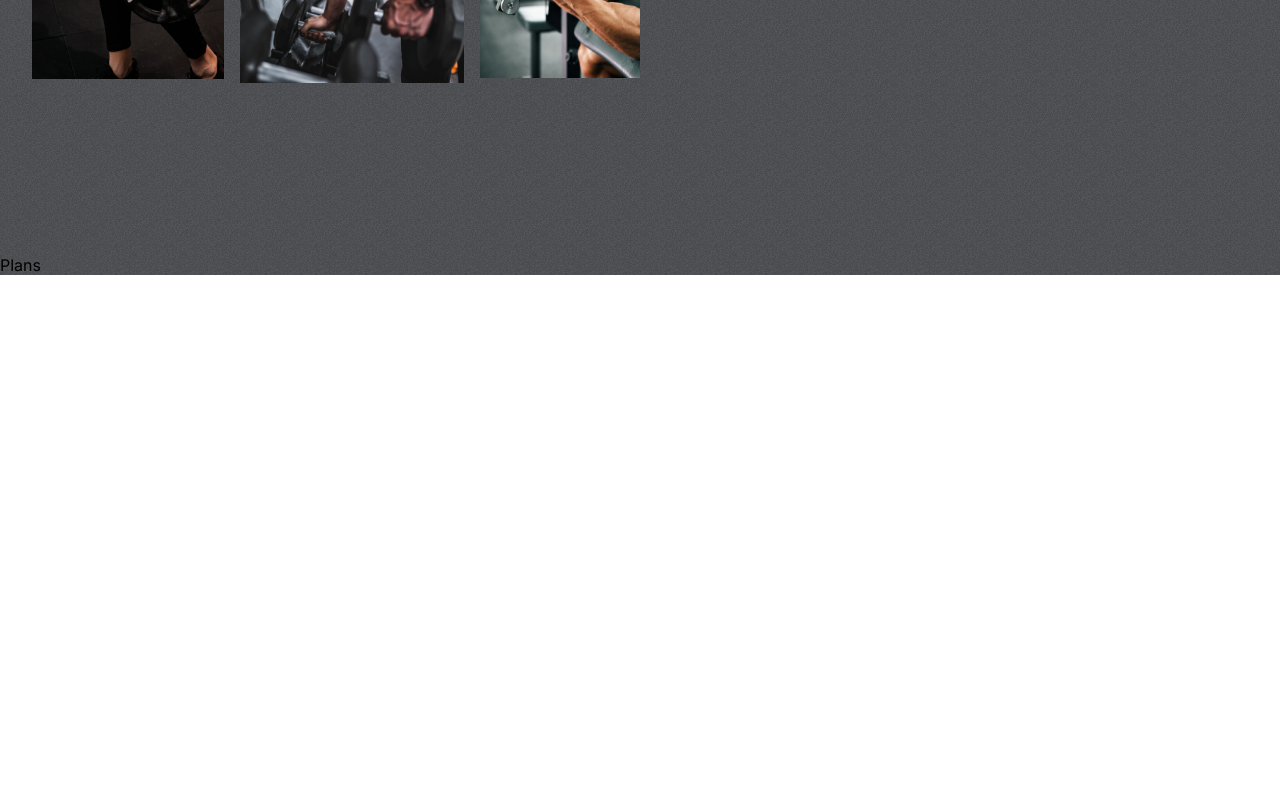
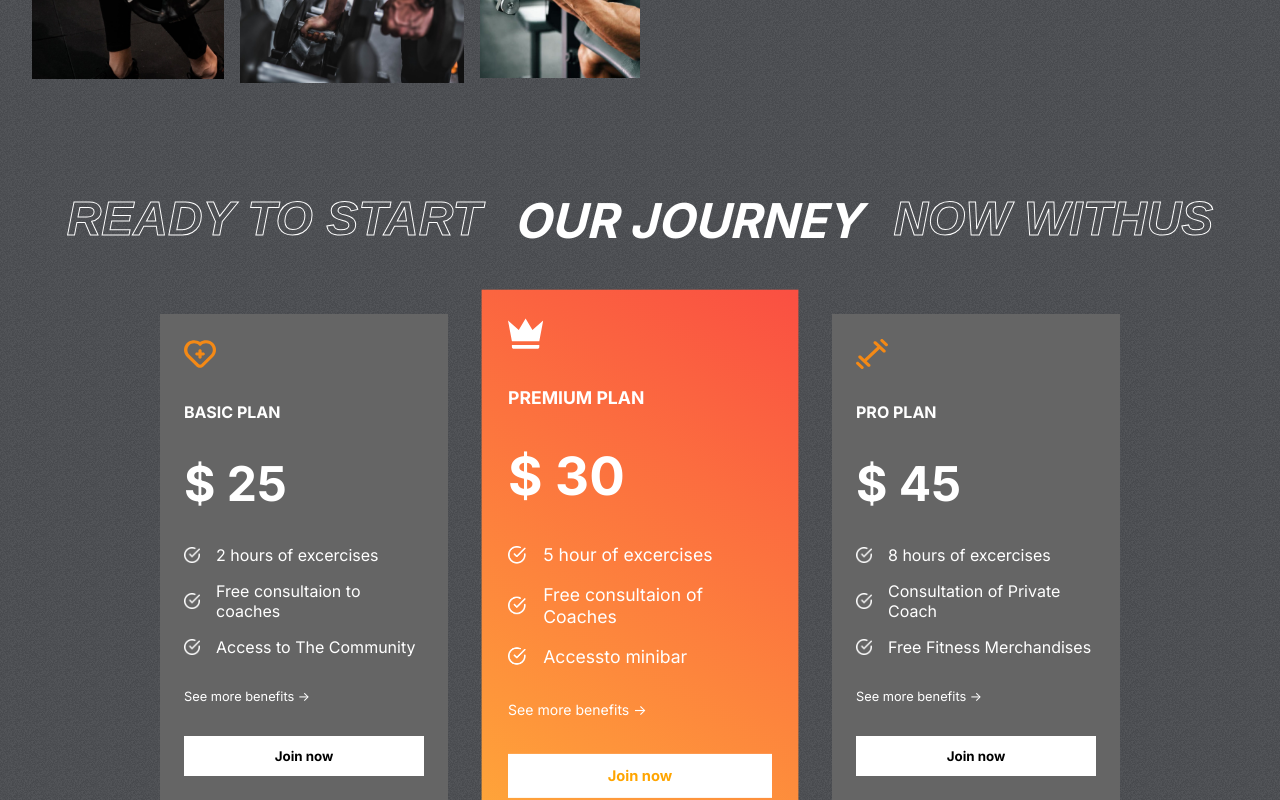
Before and after one commit to GabrielDOSilva/fitClub-Gym, a React (Create React App) app: page / in a window 1280 px wide. Shown: the part 1615-2415 px from the top of the page. Before the commit the page ends 1890 px from the top, so only its background shows below. Built offline with nearby package versions, Linux system fonts and the light colour scheme.

Commit message:
Feat: implementando planos

```diff
--- a/src/components/Plans/Plans.css
+++ b/src/components/Plans/Plans.css
@@ -0,0 +1,87 @@
+.plans-container {
+    margin-top: -4rem;
+    padding: 0 2rem;
+    display: flex;
+    flex-direction: column;
+    gap: 4rem;
+    position: relative;
+}
+
+.plans-header {
+    display: flex;
+    gap: 5rem;
+    font-weight: bold;
+    font-size: 3rem;
+    justify-content: center;
+    color: white;
+    text-transform: uppercase;
+    font-style: italic;
+}
+
+.plans {
+    display: flex;
+    align-items: center;
+    justify-content: center;
+    gap: 3rem;
+}
+
+.plan {
+    display: flex;
+    flex-direction: column;
+    background: var(--caloryCard);
+    color: white;
+    gap: 2rem;
+    padding: 1.5rem;
+    width: 15rem;
+}
+
+.plan:nth-child(2) {
+    background: var(--planCard);
+    transform: scale(1.1);
+}
+
+.plan>svg {
+    fill: var(--orange);
+    width: 2rem;
+    height: 2rem;
+}
+
+
+.plan>:nth-child(2) {
+    font-size: 1rem;
+    font-weight: bold;
+}
+
+.plan>:nth-child(3) {
+    font-size: 3rem;
+    font-weight: bold;
+}
+
+.plan>:nth-child(5) {
+    font-size: 0.8rem;
+}
+
+.features {
+    display: flex;
+    flex-direction: column;
+    gap: 1rem;
+}
+
+.feature {
+    display: flex;
+    align-items: center;
+    gap: 1rem;
+}
+
+
+.feature>img {
+    width: 1rem;
+}
+
+.plans>:nth-child(2)>svg {
+    fill: white;
+}
+
+.plans>:nth-child(2)>button {
+    color: orange;
+}
--- a/src/components/Plans/Plans.jsx
+++ b/src/components/Plans/Plans.jsx
@@ -1,9 +1,42 @@
 import React from 'react';
 import './Plans.css';
+import { plansData } from '../../data/plansData';
+import whiteTick from '../../assets/whiteTick.png';
 
 const Plans = () => {
     return (
-        <div>Plans</div>
+        <div className='plans-container'>
+            {/* header */}
+            <div className="plans-header" style={{ gap: '2rem' }}>
+                <span className='stroke-text'>READY TO START</span>
+                <span>OUR JOURNEY</span>
+                <span className='stroke-text'>NOW WITHUS</span>
+            </div>
+            {/* Plans cards */}
+            <div className="plans">
+                {plansData.map((plans, i) =>
+                    <div className="plan" key={i}>
+                        {plans.icon}
+                        <span>{plans.name}</span>
+                        <span>$ {plans.price}</span>
+
+                        <div className="features">
+                            {plans.features.map((feature, i) =>
+                            <div className="feature">
+                                <img src={whiteTick} alt="" />
+                                <span key={i}>{feature}</span>
+                            </div>
+                            )}
+                        </div>
+                        <div>
+                            <span>See more benefits -></span>
+                        </div>
+                        <button className="btn">Join now</button>
+                    </div>
+                )}
+            </div>
+
+        </div>
     )
 }
 
```
